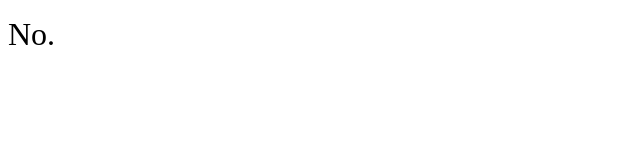
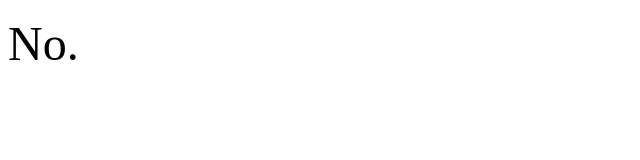
Before and after one commit to EBSECan/iscovidover.ca, a plain HTML site: page index.html in a window 1280 px wide. Shown: the full height of the page, 0-640 px from the left. Drawn offline with Linux system fonts and the light colour scheme.

Commit message:
Further updated font size

```diff
--- a/index.html
+++ b/index.html
@@ -6,6 +6,6 @@
      crossorigin="anonymous"></script>
   </head>
   <body>
-	<p><font size="+3">No.</font></p>
+	<p><font size="+4">No.</font></p>
   </body>
 </html>
```
